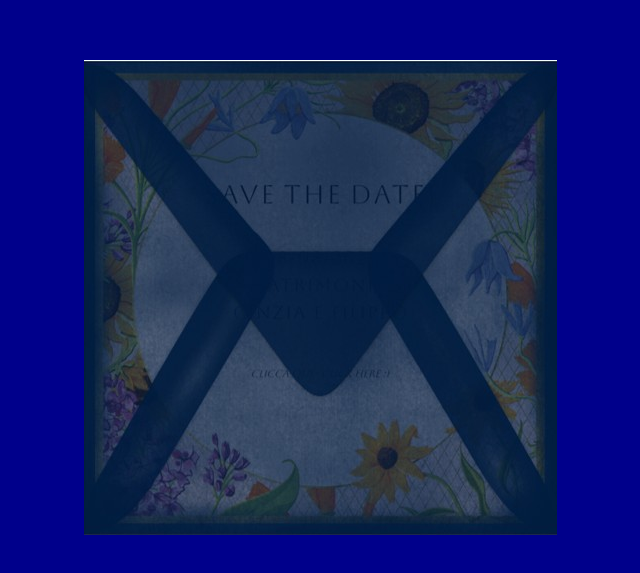
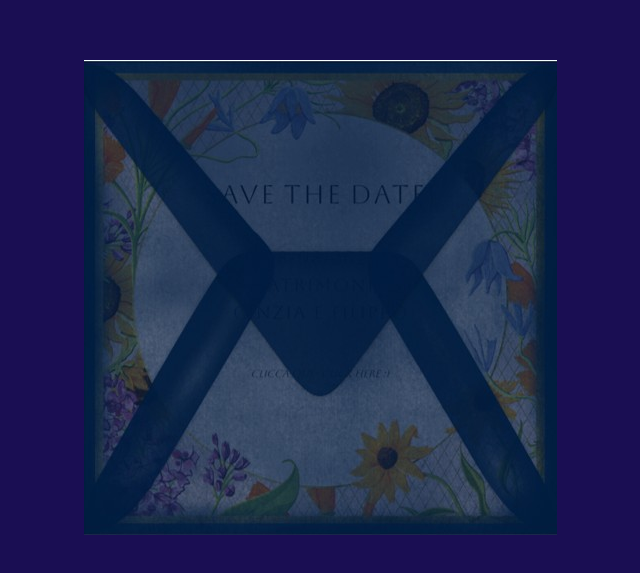
Before and after one commit to Ci-e-Fi/savethedate, a plain HTML site: page index.html in a window 1280 px wide. Shown: the part 103-676 px from the top of the page, without its empty margins (320-960 px from the left). Drawn offline with Linux system fonts and the light colour scheme.

Commit message:
Update index.html

```diff
--- a/index.html
+++ b/index.html
@@ -11,7 +11,7 @@
             align-items: center;
             height: 100vh;
             width: 100vw;
-            background-color: #00008B;
+            background-color: #1a0e53;
             margin: 0;
             overflow: hidden;
         }
```
